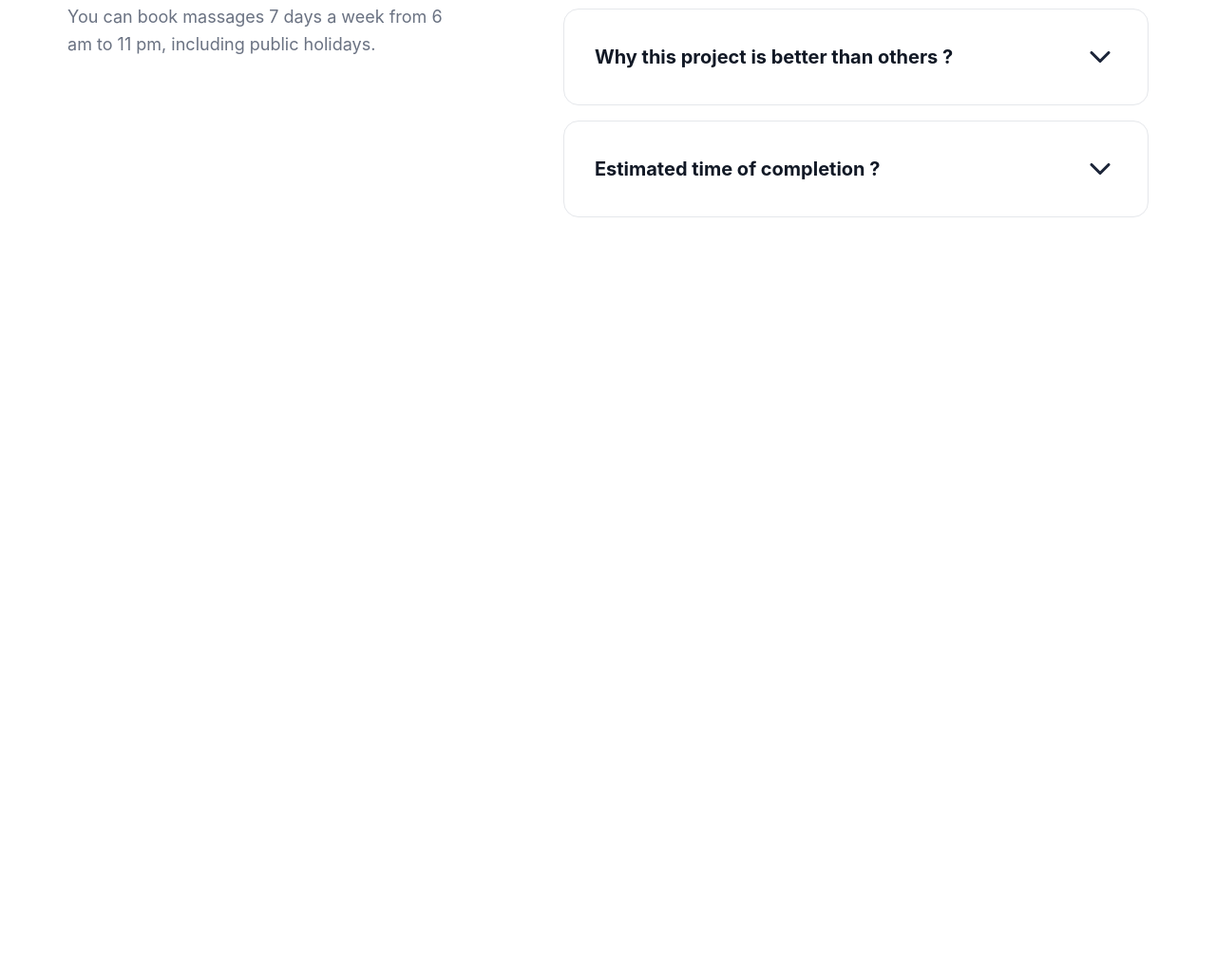
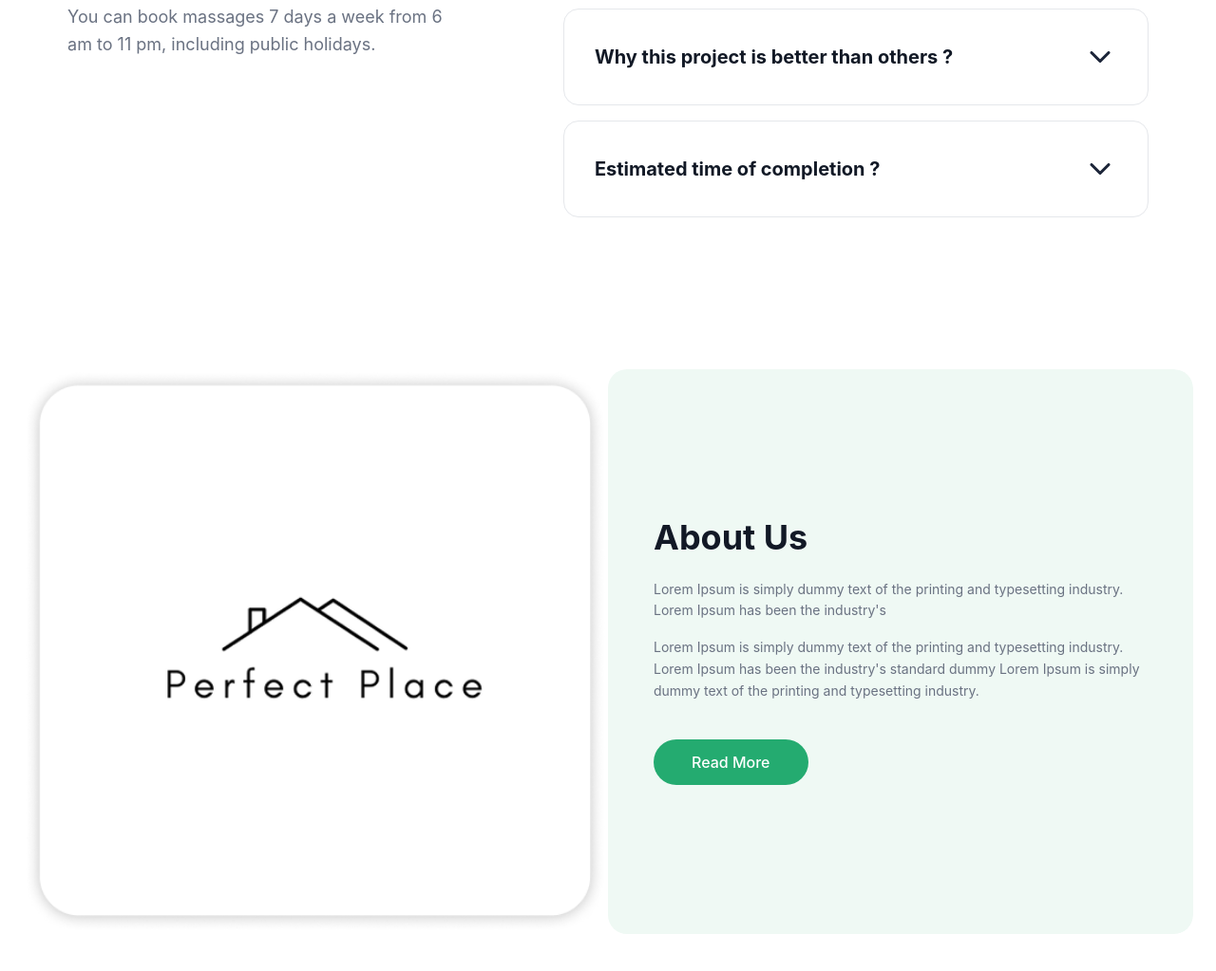
Before and after one commit to dilovar6666/practic, a website: page src/righthtml.html in a window 1280 px wide. Shown: the part 2717-3740 px from the top of the page at 95% size. Before the commit the page ends 3026 px from the top, so only its background shows below. Drawn offline with nearby package versions, Linux system fonts and the light colour scheme; files that its build step writes are made by us from their sources; files whose address does not match are found by name.

Commit message:
add section4

```diff
--- a/src/righthtml.html
+++ b/src/righthtml.html
@@ -243,7 +243,7 @@
                   <h3 class="text-[#121926] text-xl font-bold">How Far Is Nearset Bus Station ?</h3>
                   <span">
                      <img src="../forimg/chevron-down.png" alt="">
-                  </span>
+                     </span>
                </div>
                <div class="mt-6">
                   <p class="text-gray-500 leading-relaxed text-sm">
@@ -273,6 +273,43 @@
          </div>
       </div>
    </section>
+
+
+   <section class="bg-white py-20 px-6 font-sans">
+      <div
+         class="max-w-7xl mx-auto flex flex-col md:flex-row items-stretch justify-center  overflow-hidden rounded-[20px]">
+
+         <div
+            class="w-full md:w-1/2 flex  items-center justify-center">
+            <img src="../forimg/Perfect Place 1.png" alt="" class="w-full max-w-[100%]">
+         </div>
+
+         <div class="w-full md:w-1/2 p-12  flex flex-col justify-center space-y-6 bg-[#eff9f4] rounded-[20px]">
+            <h2 class="text-[#121926] text-4xl font-bold">
+               About Us
+            </h2>
+
+            <div class="space-y-4">
+               <p class="text-gray-500 leading-relaxed text-sm">
+                  Lorem Ipsum is simply dummy text of the printing and typesetting industry. Lorem Ipsum has been the
+                  industry's
+               </p>
+               <p class="text-gray-500 leading-relaxed text-sm">
+                  Lorem Ipsum is simply dummy text of the printing and typesetting industry. Lorem Ipsum has been the
+                  industry's standard dummy Lorem Ipsum is simply dummy text of the printing and typesetting industry.
+               </p>
+            </div>
+
+            <div class="pt-4">
+               <button
+                  class="bg-[#24AB70] text-white px-10 py-3 rounded-full font-medium hover:bg-[#1e8f5d] transition-colors">
+                  Read More
+               </button>
+            </div>
+         </div>
+
+      </div>
+   </section>
 </body>
 
 </html>
```
Also changed, not shown: forimg/Perfect Place 1.png (added).
